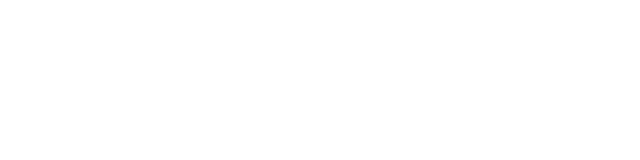
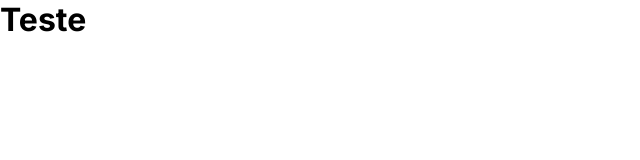
Before and after one commit to DanwiiloCarvalho/capputeeno, a Next.js app: page / in a window 1280 px wide. Shown: the top 160 px of the page, without its empty margins (0-640 px from the left). Built offline with nearby package versions, Linux system fonts and the light colour scheme.

Commit message:
feat: create theme provider

```diff
--- /dev/null
+++ b/src/app/components/providers.tsx
@@ -0,0 +1,17 @@
+'use client'
+
+import { ThemeProvider } from "styled-components"
+import { GlobalStyle, defaultTheme } from "../globalStyle"
+
+export function Providers({
+    children
+} : {
+    children: React.ReactNode
+}){
+    return(
+        <ThemeProvider theme={defaultTheme}>
+            { children }
+            <GlobalStyle />
+        </ThemeProvider>
+    )
+}
--- a/src/app/layout.tsx
+++ b/src/app/layout.tsx
@@ -1,6 +1,7 @@
 import type { Metadata } from 'next'
 import { Inter } from 'next/font/google'
 import StyledComponentsRegistry from '@/lib/registry'
+import { Providers } from './components/providers'
 
 const inter = Inter({ subsets: ['latin'] })
 
@@ -20,9 +21,11 @@ export default function RootLayout({
 }) {
   return (
     <html lang="pt-BR">
-      <body className={inter.className}>
-        <StyledComponentsRegistry>{ children }</StyledComponentsRegistry>
-      </body>
+        <body className={inter.className}>
+          <Providers>
+            <StyledComponentsRegistry>{ children }</StyledComponentsRegistry>
+          </Providers>
+        </body>
     </html>
   )
 }
--- a/src/app/page.tsx
+++ b/src/app/page.tsx
@@ -1,7 +1,6 @@
 
 export default function Home() {
   return (
-    <>
-    </>
+    <h1>Teste</h1>
   )
 }
```
